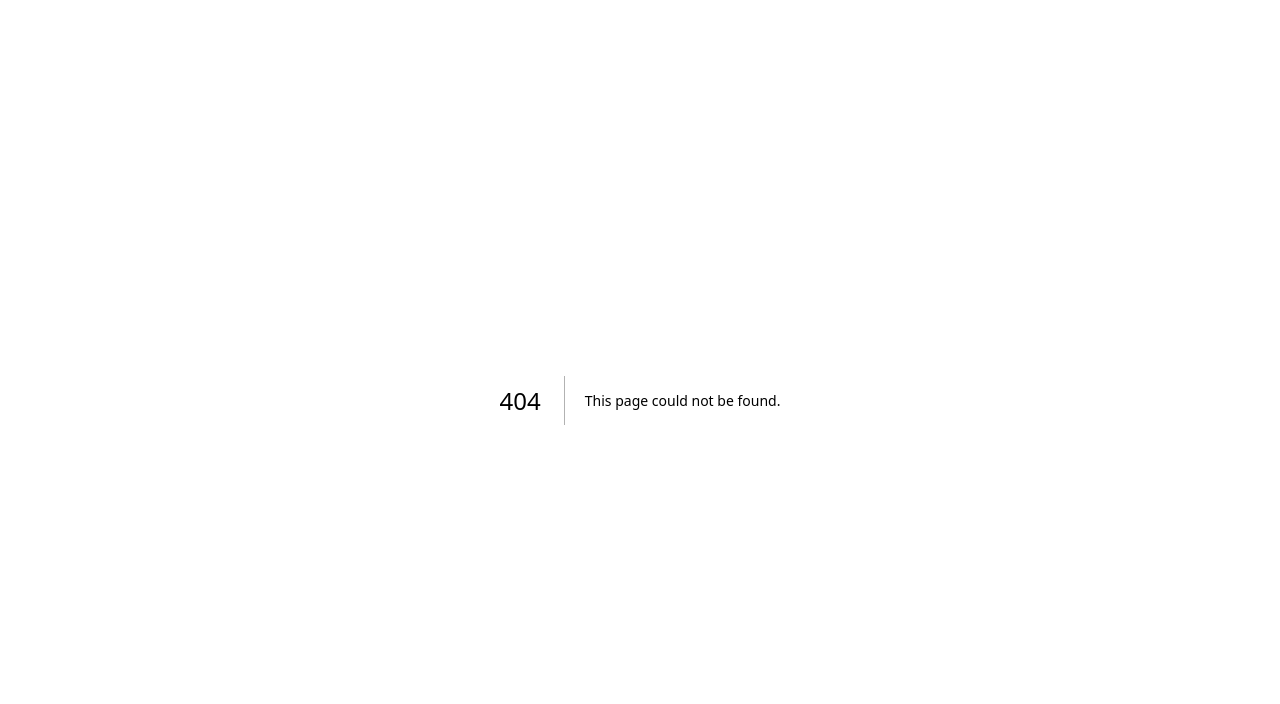
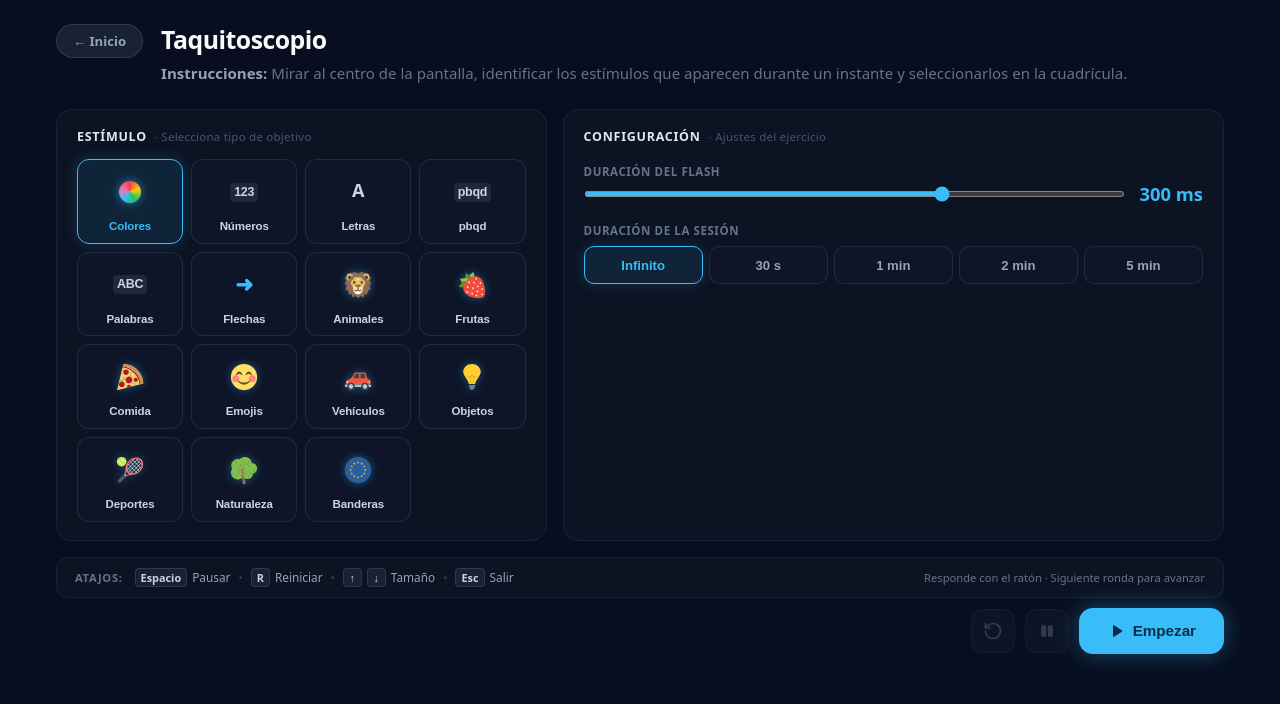
Before and after one commit to belencera/eyevt-app, a Next.js app: page /games/tachistoscope in a window 1280 px wide. Before the commit this address had no page. Shown: the top 704 px of the page. Built offline with nearby package versions, Linux system fonts and the light colour scheme.

Commit message:
feat: juego Taquitoscopio
- Pantalla vacía de 600 ms y flash de 50 a 500 ms
- N estímulos en fila según el nivel, respuesta sin orden
- Precarga de ilustraciones para que se vean en flashes cortos
- Entrada en el menú principal con su vista previa

```diff
--- a/app/components/previews.css
+++ b/app/components/previews.css
@@ -299,6 +299,20 @@
   95%, 100% { fill: rgba(15, 23, 42, 0.6); filter: none; }
 }
 
+/* Taquitoscopio: destello muy breve de los estímulos */
+.tachisto-flash circle {
+  fill: #38bdf8;
+  filter: drop-shadow(0 0 6px #38bdf8);
+  opacity: 0;
+  animation: tachistoFlash 3s infinite;
+}
+
+@keyframes tachistoFlash {
+  0%, 59% { opacity: 0; }
+  60%, 66% { opacity: 1; }
+  67%, 100% { opacity: 0; }
+}
+
 /* Memoria secuencial: línea que une los estímulos en orden */
 .sequence-track {
   stroke: rgba(56, 189, 248, 0.25);
--- a/app/games/_recall/components/RecallPresentation.jsx
+++ b/app/games/_recall/components/RecallPresentation.jsx
@@ -6,9 +6,8 @@ import '../recall.css'
 /**
  * Fase de presentación de una ronda en el centro de la pantalla.
  *
- * - 'fixation': cruz central para anclar la mirada
  * - 'presenting': los estímulos en una fila centrada
- * - Cualquier otra fase (hueco entre estímulos, respuesta...): pantalla vacía
+ * - Cualquier otra fase (hueco en blanco, respuesta...): pantalla vacía
  *
  * Con `activeIndex` solo se ve el estímulo de esa posición, pero la fila reserva el hueco
  * de todos: en Memoria Secuencial cada estímulo aparece a la derecha del anterior.
@@ -21,14 +20,6 @@ import '../recall.css'
  * @param {string} [sizeLevel] - Nivel de tamaño de respaldo
  */
 export function RecallPresentation({ phase, type, items = [], activeIndex = null, sizePx, sizeLevel }) {
-  if (phase === 'fixation') {
-    return (
-      <div className="recallStage" aria-hidden>
-        <div className="recallFixationCross" />
-      </div>
-    )
-  }
-
   if (phase !== 'presenting') return null
 
   return (
--- a/app/games/_recall/data/recallConstants.js
+++ b/app/games/_recall/data/recallConstants.js
@@ -24,7 +24,7 @@ export const MIN_DISTRACTORS = 3 // Opciones que no son objetivo; por debajo, lo
 export const SINGLE_ROW_MAX = 4 // Categorías pequeñas (pbqd, flechas) en una sola fila
 
 // ── Tiempos de presentación ──
-export const FIXATION_MS = 600 // Cruz de fijación previa del Taquitoscopio
+export const FLASH_DELAY_MS = 600 // Pantalla vacía antes del flash del Taquitoscopio (centra la mirada y precarga imágenes)
 export const SEQUENCE_GAP_MS = 250 // Pantalla en blanco entre estímulos de la secuencia
 
 /** Tiempo de exposición simultánea en Memoria Visual (segundos) */
--- a/app/games/_recall/hooks/useRecallGame.js
+++ b/app/games/_recall/hooks/useRecallGame.js
@@ -7,7 +7,20 @@ import { evaluateAnswer } from '../data/evaluateAnswer'
 import { INFINITE_MAX_FAILS, LEVEL_UP_STREAK } from '../data/recallConstants'
 
 /** Fases en las que se muestran estímulos (se repiten desde el principio al reanudar la pausa) */
-const PRESENTATION_PHASES = ['fixation', 'presenting', 'gap']
+const PRESENTATION_PHASES = ['presenting', 'gap']
+
+/**
+ * Precarga las ilustraciones de la ronda para que estén listas al mostrarse,
+ * imprescindible en flashes muy cortos (Taquitoscopio a 50 ms).
+ */
+function preloadImages(options) {
+  options.forEach(({ value }) => {
+    if (value?.src) {
+      const img = new Image()
+      img.src = value.src
+    }
+  })
+}
 
 /**
  * Flujo completo de los juegos de memoria y percepción:
@@ -21,7 +34,7 @@ const PRESENTATION_PHASES = ['fixation', 'presenting', 'gap']
  * @param {{ stimulus: object, buildSteps: (round) => Array<{ phase: string, ms: number, index?: number }>, ordered?: boolean }} params
  */
 export function useRecallGame({ stimulus, buildSteps, ordered = false }) {
-  const [phase, setPhase] = useState('idle') // idle | fixation | presenting | gap | responding | feedback
+  const [phase, setPhase] = useState('idle') // idle | presenting | gap | responding | feedback
   const [stepIndex, setStepIndex] = useState(null)
   const [round, setRound] = useState(null)
   const [selection, setSelection] = useState([])
@@ -69,6 +82,7 @@ export function useRecallGame({ stimulus, buildSteps, ordered = false }) {
         numberDigits: stimulus.numberDigits,
       },
     })
+    preloadImages(nextRound.options)
     setRound(nextRound)
     setSelection([])
     setResults(null)
--- a/app/games/_recall/recall.css
+++ b/app/games/_recall/recall.css
@@ -93,34 +93,6 @@
 /* Hueco reservado de un estímulo que no toca mostrar (Memoria Secuencial) */
 .recallSlotHidden {
   visibility: hidden;
-}
-
-.recallFixationCross {
-  position: relative;
-  width: 40px;
-  height: 40px;
-}
-
-.recallFixationCross::before,
-.recallFixationCross::after {
-  content: '';
-  position: absolute;
-  left: 50%;
-  top: 50%;
-  background: #f8fafc;
-  border-radius: 2px;
-  transform: translate(-50%, -50%);
-  box-shadow: 0 0 10px rgba(248, 250, 252, 0.35);
-}
-
-.recallFixationCross::before {
-  width: 100%;
-  height: 4px;
-}
-
-.recallFixationCross::after {
-  width: 4px;
-  height: 100%;
 }
 
 /* ── Cuadrícula de respuesta ──
--- /dev/null
+++ b/app/games/tachistoscope/page.js
@@ -0,0 +1,109 @@
+'use client'
+
+import { useCallback, useState } from 'react'
+import {
+  GameShell,
+  SessionSummary,
+  StimulusGrid,
+  StimulusExtraControls,
+  useStimulusManager,
+} from '../_shared'
+import {
+  LevelStatus,
+  RecallPresentation,
+  ResponseGrid,
+  useRecallGame,
+  DEFAULT_FLASH_MS,
+  DEFAULT_RECALL_STIMULUS,
+  FLASH_DELAY_MS,
+  FLASH_MS_STEPS,
+  RECALL_SHORTCUTS_HINT,
+  RECALL_STIMULUS_OPTIONS,
+} from '../_recall'
+
+const TACHISTOSCOPE_HINT =
+  'Mirar al centro de la pantalla, identificar los estímulos que aparecen durante un instante y seleccionarlos en la cuadrícula.'
+
+export default function TachistoscopeGame() {
+  const [flashMs, setFlashMs] = useState(DEFAULT_FLASH_MS) // Milisegundos que dura el flash
+
+  const stimulus = useStimulusManager(DEFAULT_RECALL_STIMULUS)
+
+  // Pantalla vacía breve y flash ultracorto de todos los estímulos en fila
+  const buildSteps = useCallback(
+    () => [
+      { phase: 'gap', ms: FLASH_DELAY_MS },
+      { phase: 'presenting', ms: flashMs },
+    ],
+    [flashMs]
+  )
+
+  const game = useRecallGame({ stimulus, buildSteps })
+  const { session } = game
+
+  return (
+    <GameShell
+      title="Taquitoscopio"
+      hint={TACHISTOSCOPE_HINT}
+      session={session}
+      stimulus={stimulus}
+      speedControl={{
+        id: 'tachistoscope-flash',
+        label: 'Duración del flash',
+        value: flashMs,
+        steps: FLASH_MS_STEPS,
+        unit: ' ms',
+        disabled: !session.isIdle,
+        onChange: setFlashMs,
+      }}
+      stimulusGrid={
+        <StimulusGrid
+          value={stimulus.stimulusType}
+          options={RECALL_STIMULUS_OPTIONS}
+          disabled={!session.isIdle}
+          onChange={stimulus.handleStimulusChange}
+        />
+      }
+      extraControls={
+        <StimulusExtraControls
+          stimulus={stimulus}
+          disabled={!session.isIdle}
+          prefix="tachistoscope"
+          showSize={false}
+        />
+      }
+      shortcuts={[]}
+      shortcutsHint={RECALL_SHORTCUTS_HINT}
+    >
+      {session.started && game.round && (
+        <>
+          <LevelStatus level={game.level} streak={game.streak} upAfter={game.upAfter} />
+
+          <RecallPresentation
+            phase={game.stagePhase}
+            type={stimulus.stimulusType}
+            items={game.presentedItems}
+            sizePx={stimulus.sizePx}
+            sizeLevel={stimulus.sizeLevel}
+          />
+
+          {game.isAnswering && (
+            <ResponseGrid
+              type={stimulus.stimulusType}
+              options={game.round.options}
+              columns={game.round.columns}
+              selection={game.selection}
+              results={game.results}
+              disabled={game.phase !== 'responding'}
+              isPaused={session.isPaused}
+              onSelect={game.select}
+              onNext={game.nextRound}
+            />
+          )}
+        </>
+      )}
+
+      <SessionSummary {...game.summary} />
+    </GameShell>
+  )
+}
```
Also changed, not shown: app/components/GamePreviews.js (+17 -0 lines), app/data/categories.js (+7 -0 lines).
